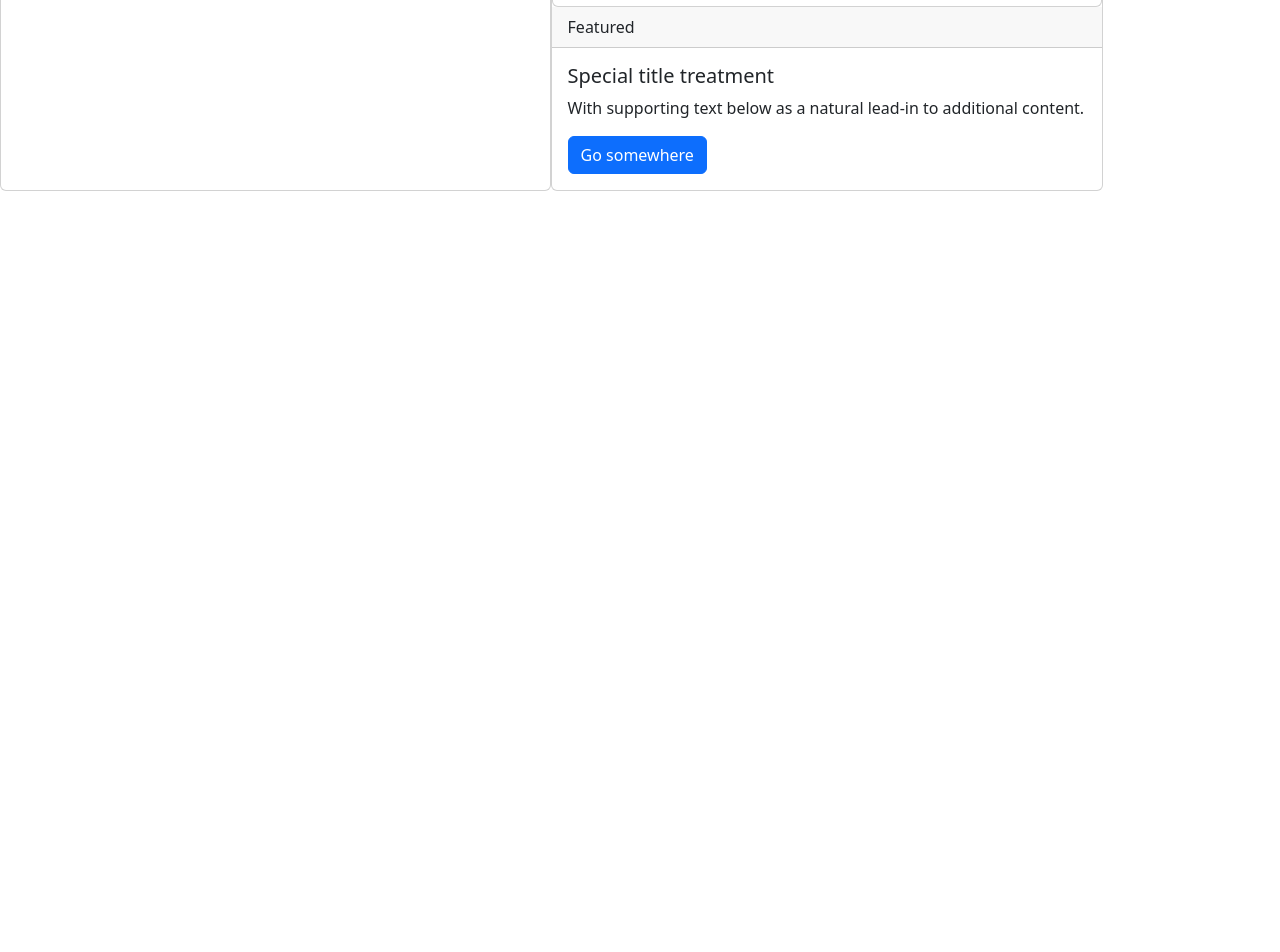
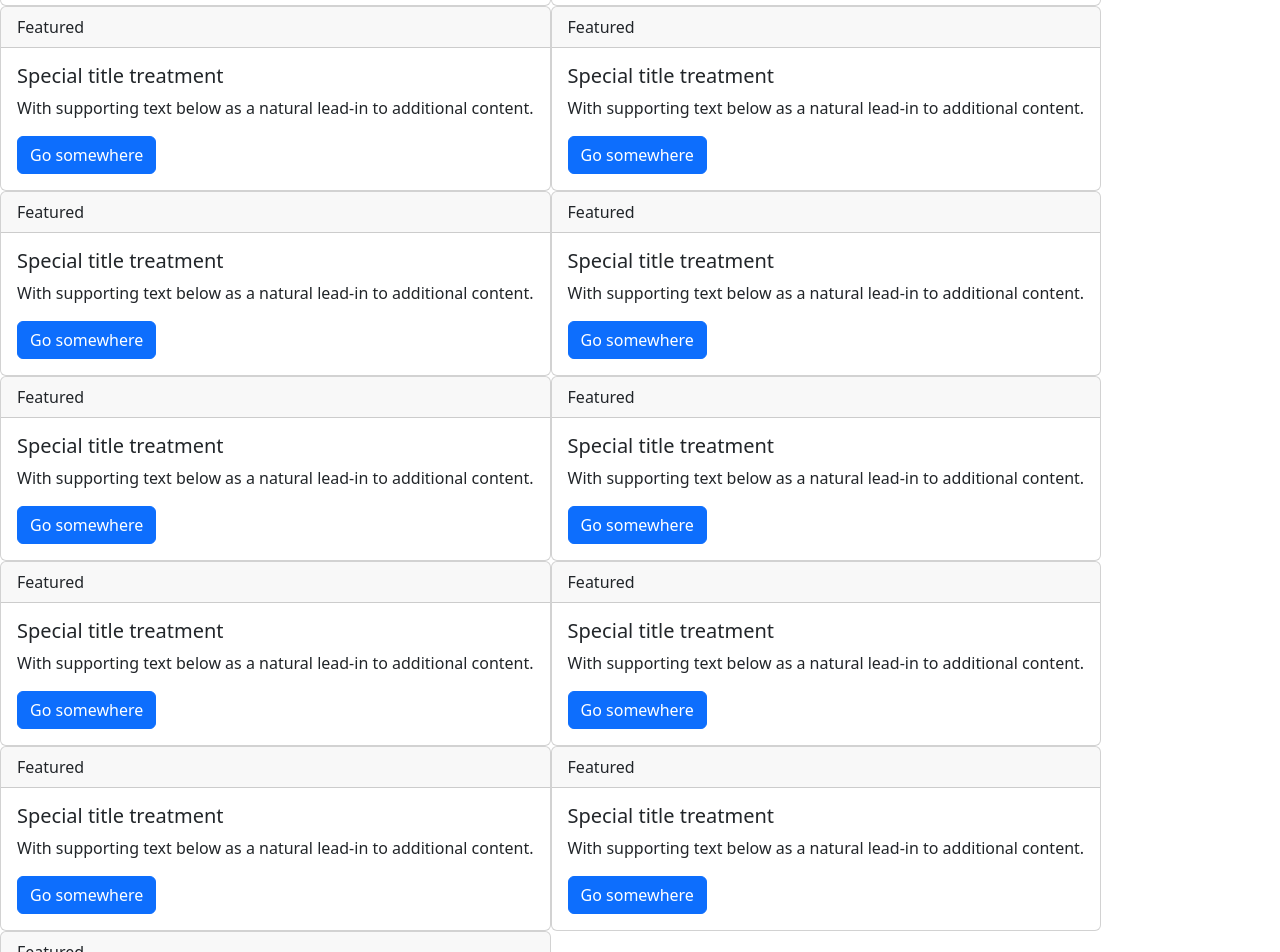
Before and after one commit to theDheerajjha/workwise-us, a React (Create React App) app: page / in a window 1280 px wide. Shown: the part 420-1372 px from the top of the page. Before the commit the page ends 800 px from the top, so only its background shows below. Built offline with nearby package versions, Linux system fonts and the light colour scheme.

Commit message:
wrapped the list content using flex-wrap

```diff
--- a/src/components/List/index.tsx
+++ b/src/components/List/index.tsx
@@ -1,48 +1,169 @@
 import React from "react";
 import "./index.scss";
-import Button from 'react-bootstrap/Button';
-import Card from 'react-bootstrap/Card';
+import Button from "react-bootstrap/Button";
+import Card from "react-bootstrap/Card";
 const List = () => {
   return (
     <>
-      <div className="d-flex flex-row mb-3">
+      <div className="d-flex flex-wrap">
         <Card>
           <Card.Header>Featured</Card.Header>
           <Card.Body>
             <Card.Title>Special title treatment</Card.Title>
             <Card.Text>
-          With supporting text below as a natural lead-in to additional content.
+              With supporting text below as a natural lead-in to additional
+              content.
             </Card.Text>
             <Button variant="primary">Go somewhere</Button>
           </Card.Body>
-    </Card>    <Card>      <Card>
+        </Card>{" "}
+        <Card>
           <Card.Header>Featured</Card.Header>
           <Card.Body>
             <Card.Title>Special title treatment</Card.Title>
             <Card.Text>
-          With supporting text below as a natural lead-in to additional content.
+              With supporting text below as a natural lead-in to additional
+              content.
             </Card.Text>
             <Button variant="primary">Go somewhere</Button>
           </Card.Body>
-    </Card>  <Card>
+        </Card>{" "}
+        <Card>
           <Card.Header>Featured</Card.Header>
           <Card.Body>
             <Card.Title>Special title treatment</Card.Title>
             <Card.Text>
-          With supporting text below as a natural lead-in to additional content.
+              With supporting text below as a natural lead-in to additional
+              content.
             </Card.Text>
             <Button variant="primary">Go somewhere</Button>
           </Card.Body>
-    </Card>
+        </Card>{" "}
+        <Card>
           <Card.Header>Featured</Card.Header>
           <Card.Body>
             <Card.Title>Special title treatment</Card.Title>
             <Card.Text>
-          With supporting text below as a natural lead-in to additional content.
+              With supporting text below as a natural lead-in to additional
+              content.
             </Card.Text>
             <Button variant="primary">Go somewhere</Button>
           </Card.Body>
-    </Card>
+        </Card>{" "}
+        <Card>
+          <Card.Header>Featured</Card.Header>
+          <Card.Body>
+            <Card.Title>Special title treatment</Card.Title>
+            <Card.Text>
+              With supporting text below as a natural lead-in to additional
+              content.
+            </Card.Text>
+            <Button variant="primary">Go somewhere</Button>
+          </Card.Body>
+        </Card>{" "}
+        <Card>
+          <Card.Header>Featured</Card.Header>
+          <Card.Body>
+            <Card.Title>Special title treatment</Card.Title>
+            <Card.Text>
+              With supporting text below as a natural lead-in to additional
+              content.
+            </Card.Text>
+            <Button variant="primary">Go somewhere</Button>
+          </Card.Body>
+        </Card>{" "}
+        <Card>
+          <Card.Header>Featured</Card.Header>
+          <Card.Body>
+            <Card.Title>Special title treatment</Card.Title>
+            <Card.Text>
+              With supporting text below as a natural lead-in to additional
+              content.
+            </Card.Text>
+            <Button variant="primary">Go somewhere</Button>
+          </Card.Body>
+        </Card>{" "}
+        <Card>
+          <Card.Header>Featured</Card.Header>
+          <Card.Body>
+            <Card.Title>Special title treatment</Card.Title>
+            <Card.Text>
+              With supporting text below as a natural lead-in to additional
+              content.
+            </Card.Text>
+            <Button variant="primary">Go somewhere</Button>
+          </Card.Body>
+        </Card>{" "}  <Card>
+          <Card.Header>Featured</Card.Header>
+          <Card.Body>
+            <Card.Title>Special title treatment</Card.Title>
+            <Card.Text>
+              With supporting text below as a natural lead-in to additional
+              content.
+            </Card.Text>
+            <Button variant="primary">Go somewhere</Button>
+          </Card.Body>
+        </Card>{" "}  <Card>
+          <Card.Header>Featured</Card.Header>
+          <Card.Body>
+            <Card.Title>Special title treatment</Card.Title>
+            <Card.Text>
+              With supporting text below as a natural lead-in to additional
+              content.
+            </Card.Text>
+            <Button variant="primary">Go somewhere</Button>
+          </Card.Body>
+        </Card>{" "}  <Card>
+          <Card.Header>Featured</Card.Header>
+          <Card.Body>
+            <Card.Title>Special title treatment</Card.Title>
+            <Card.Text>
+              With supporting text below as a natural lead-in to additional
+              content.
+            </Card.Text>
+            <Button variant="primary">Go somewhere</Button>
+          </Card.Body>
+        </Card>{" "}  <Card>
+          <Card.Header>Featured</Card.Header>
+          <Card.Body>
+            <Card.Title>Special title treatment</Card.Title>
+            <Card.Text>
+              With supporting text below as a natural lead-in to additional
+              content.
+            </Card.Text>
+            <Button variant="primary">Go somewhere</Button>
+          </Card.Body>
+        </Card>{" "}  <Card>
+          <Card.Header>Featured</Card.Header>
+          <Card.Body>
+            <Card.Title>Special title treatment</Card.Title>
+            <Card.Text>
+              With supporting text below as a natural lead-in to additional
+              content.
+            </Card.Text>
+            <Button variant="primary">Go somewhere</Button>
+          </Card.Body>
+        </Card>{" "}  <Card>
+          <Card.Header>Featured</Card.Header>
+          <Card.Body>
+            <Card.Title>Special title treatment</Card.Title>
+            <Card.Text>
+              With supporting text below as a natural lead-in to additional
+              content.
+            </Card.Text>
+            <Button variant="primary">Go somewhere</Button>
+          </Card.Body>
+        </Card>{" "}  <Card>
+          <Card.Header>Featured</Card.Header>
+          <Card.Body>
+            <Card.Title>Special title treatment</Card.Title>
+            <Card.Text>
+              With supporting text below as a natural lead-in to additional
+              content.
+            </Card.Text>
+            <Button variant="primary">Go somewhere</Button>
+          </Card.Body>
+        </Card>{" "}
       </div>
     </>
   );
```
Lines whose indentation alone changed are shown as unchanged.
